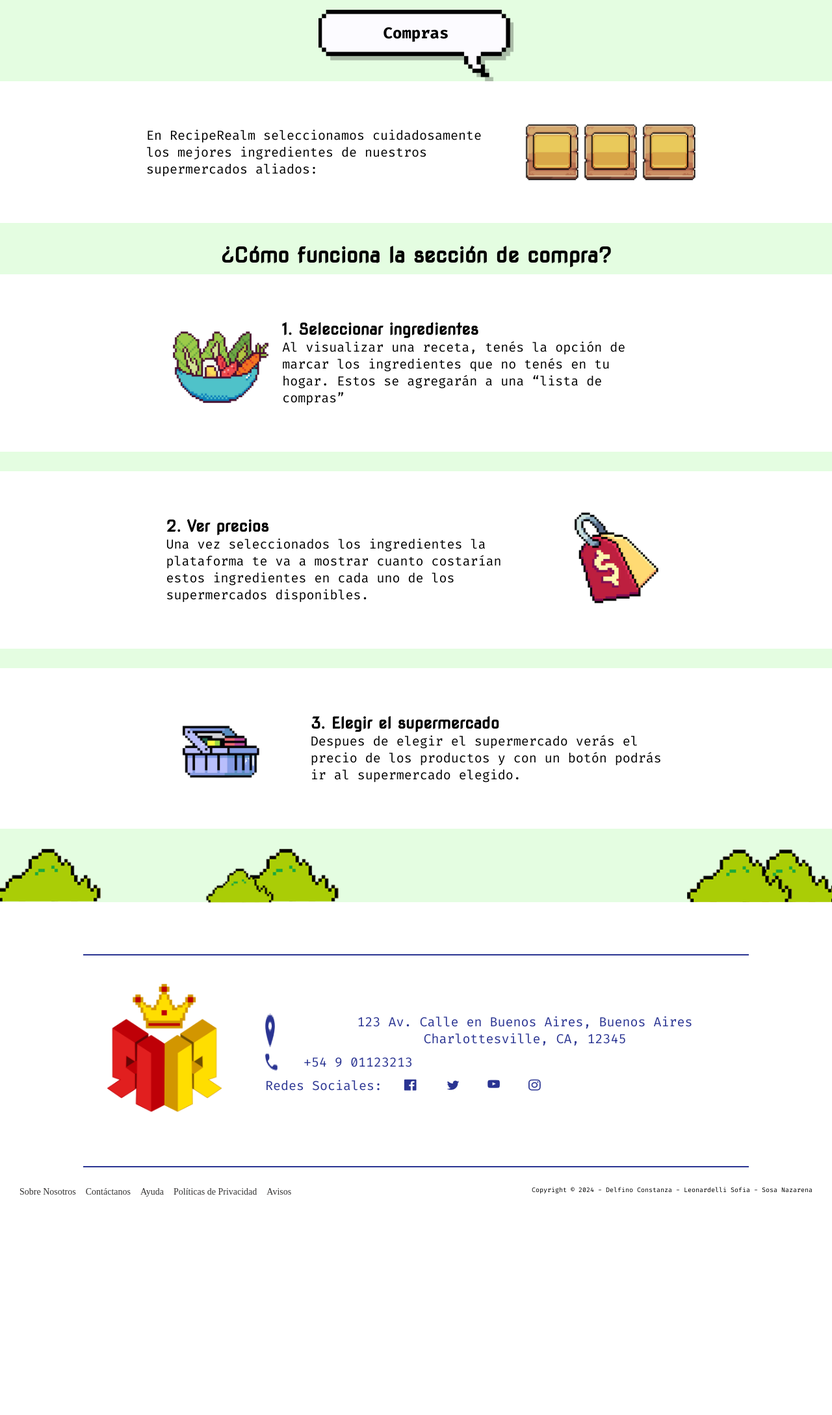
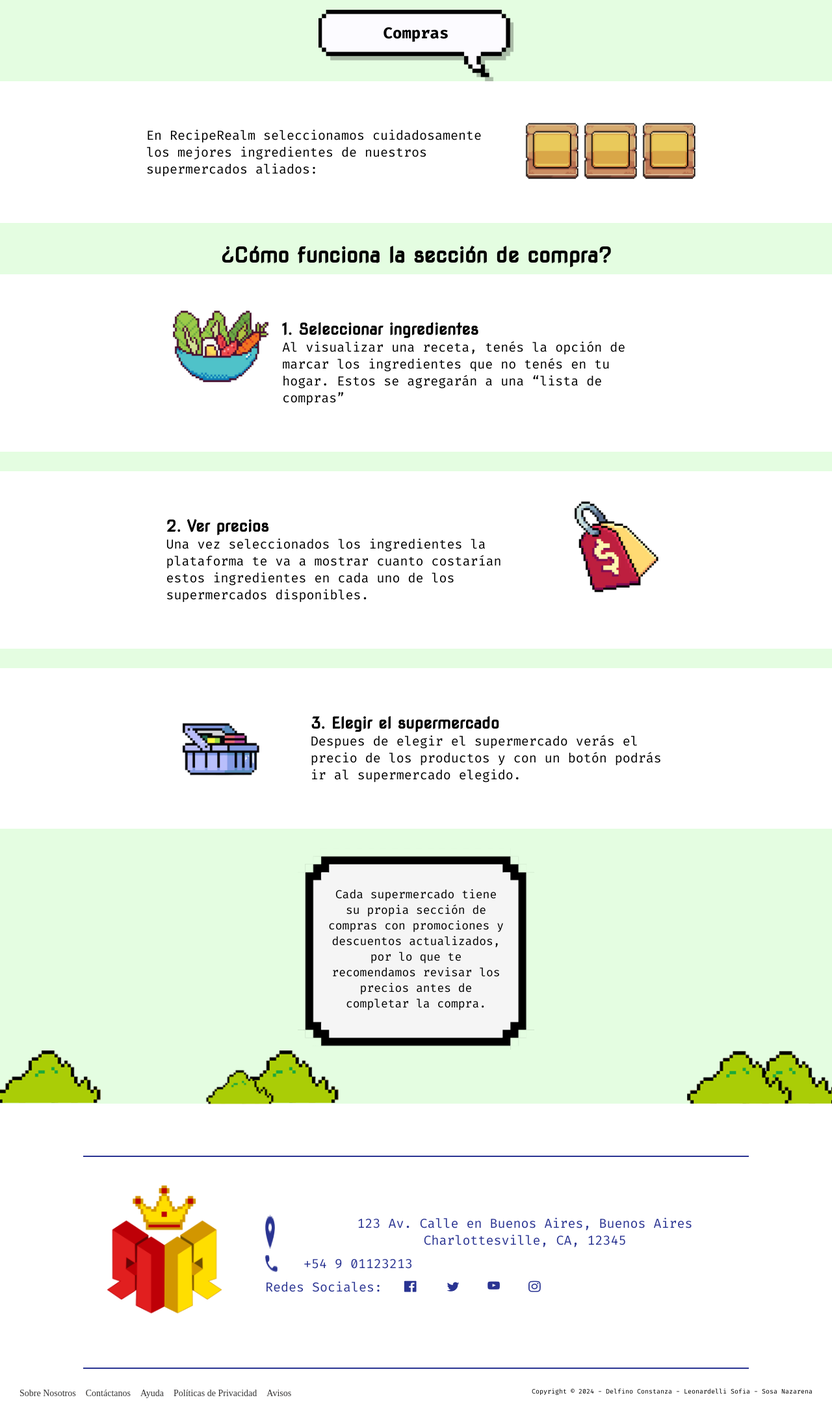
Before and after one commit to SofiLeonar/RecipeRealm2024, a Flask app: page /compras in a window 1280 px wide. Shown: the part 148-2325 px from the top of the page at 65% size. Before the commit the page ends 1989 px from the top, so only its background shows below. Run offline with Flask 3, Linux system fonts and the light colour scheme; some web fonts are replaced.

Commit message:
Feat: Cuadro en la seccion "compras"

```diff
--- a/static/css/style.css
+++ b/static/css/style.css
@@ -156,7 +156,6 @@ h1{
     padding-top: 20px;
     margin: 0 auto;
     margin-bottom: -50px;
-
 }
 
 .sectionBlanco{
@@ -175,16 +174,18 @@ h1{
     max-width: 600px;
     font-family: "Fira Code", monospace;
     text-align: left;
-
-
 }
 
 .flex{
     display: flex;
 }
 
-.flex img{
+.flex a{
     align-self: center;
+}
+
+.flex a:hover{
+    transform: scale(1.1);
 }
 
 .preguntas{
@@ -244,6 +245,27 @@ textarea {
 
 .espacioAbajo{
     margin-bottom: 10px;
+}
+
+.cuadroCompras {
+    background-image: url(/static/img/cuadro.png);
+    background-repeat: no-repeat;
+    background-size: cover;
+    display: flex;
+    justify-content: center;
+    align-items: center;
+    width: 364px;
+    height: 310px;
+    color: black;
+}
+
+.pPequeño{
+    font-size: 18px;
+    max-width: 280px;
+}
+
+.cartelMadera{
+
 }
 /*-------------------------------------- FOOTER... que me pierdo entre tanto xd ---------------------------------------*/
 
--- a/templates/compras.html
+++ b/templates/compras.html
@@ -38,9 +38,15 @@
             <div class="caja">
                 <p>En RecipeRealm seleccionamos cuidadosamente los mejores ingredientes de nuestros supermercados aliados:</p>
             </div>
-            <img src="/static/img/cartelMadera.png" alt="Jumbo" height="90px">
-            <img src="/static/img/cartelMadera.png" alt="Coto" height="90px">
-            <img src="/static/img/cartelMadera.png" alt="Carrefour" height="90px">
+            <a href="https://www.jumbo.com" target="_blank">
+                <img src="/static/img/cartelMadera.png" alt="Jumbo" height="90px">
+            </a>
+            <a href="https://www.coto.com" target="_blank">
+                <img src="/static/img/cartelMadera.png" alt="Coto" height="90px">
+            </a>
+            <a href="https://www.carrefour.com" target="_blank">
+                <img src="/static/img/cartelMadera.png" alt="Carrefour" height="90px">
+            </a>
         </div>
     </section>
 
@@ -76,6 +82,10 @@
                 </p>
             </div>
         </div>
+    </section>
+
+    <section class="cuadroCompras container">
+        <p class="pPequeño">Cada supermercado tiene su propia sección de compras con promociones y descuentos actualizados, por lo que te recomendamos revisar los precios antes de completar la compra.</p>
     </section>
 
         <div class="arbustos">
```
